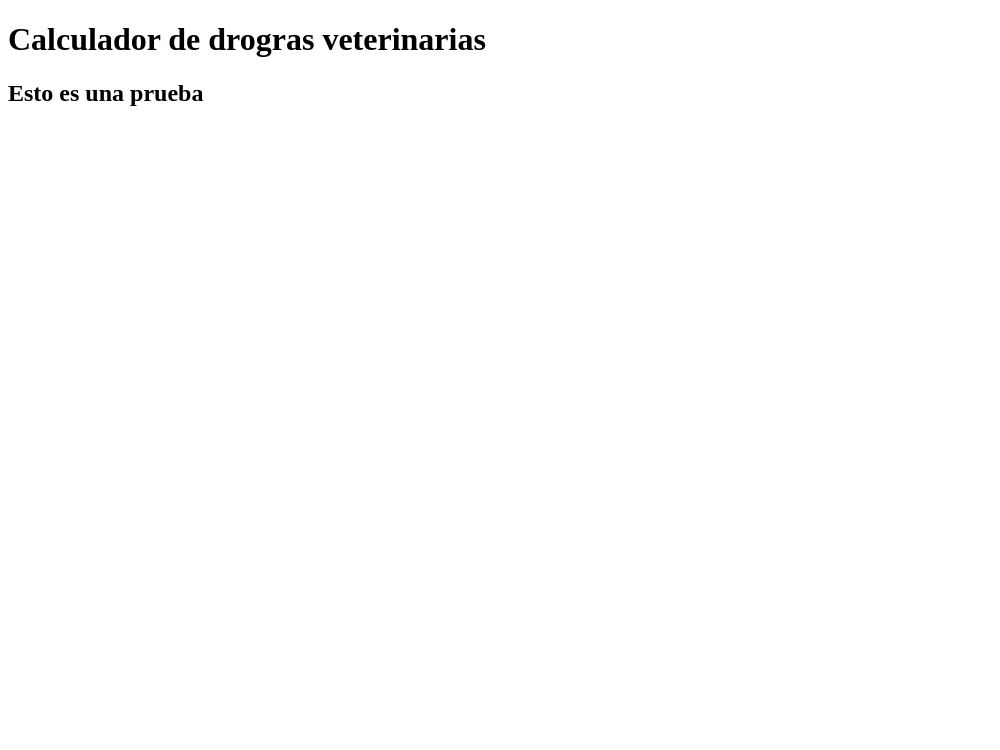
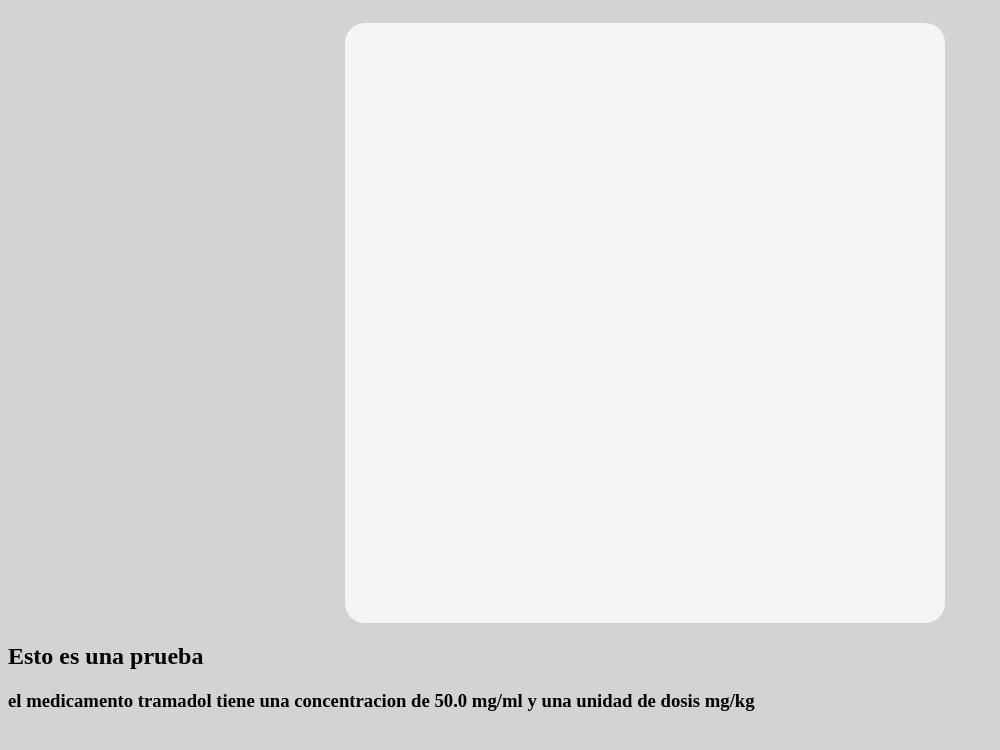
Before and after one commit to peladovelazquez/vet_drug_calculator, a Django app: template vdc_project/calculator/templates/calculator/index.html in a window 1280 px wide. Shown: the top 750 px of the page, without its empty margins (0-1000 px from the left). Run offline with Django 4.2, Linux system fonts and the light colour scheme; the template is opened without the code that fills it: values that come from a table or form of the project are taken from there, others are empty; data comes from the database, SQL or seed files in the repository.

Commit message:
statics files added

```diff
--- /dev/null
+++ b/vdc_project/calculator/static/calculator/css/styles.css
@@ -0,0 +1,21 @@
+body{
+    background-color: lightgray;
+}
+.container {
+    margin: 5px;
+    width: 100%;
+    justify-content: center;
+    display: flex;
+}
+
+.app-container {
+    width: 600px;
+    min-height: 600px;
+    background-color: whitesmoke;
+    border-radius: 20px;
+    margin-top: 15px;
+}
+
+.title-container {
+    height: 20%;
+}
--- a/vdc_project/calculator/templates/calculator/index.html
+++ b/vdc_project/calculator/templates/calculator/index.html
@@ -4,4 +4,7 @@
 
 {% block body%}
     <h2> Esto es una prueba</h2>
+    <h3> el medicamento {{ medicamento.nombre}} tiene una concentracion de {{ medicamento.concentracion}} {{ medicamento.unidad_concentracion}}
+        y una unidad de dosis {{medicamento.unidad_dosis}}
+    </h3>
 {% endblock %}
--- a/vdc_project/calculator/templates/calculator/layout.html
+++ b/vdc_project/calculator/templates/calculator/layout.html
@@ -1,12 +1,26 @@
+{% load static %}
 <!DOCTYPE html>
 <html lang="en">
 <head>
     <meta charset="UTF-8">
     <meta name="viewport" content="width=device-width, initial-scale=1.0">
+    <link href="{% static 'calculator/css/styles.css' %}"  rel="stylesheet">
     <title>{% block title %} {% endblock %}</title>
 </head>
 <body>
-    <h1> Calculador de drogras veterinarias</h1>
+    <div class="container">
+        <div class="app-container">
+            <div class="title-container">
+
+            </div>
+            <div class="form container">
+
+            </div>
+            <div class="result-container">
+
+            </div>
+        </div>
+    </div>
     {% block body%}
     {%endblock%}
 </body>
--- a/vdc_project/calculator/urls.py
+++ b/vdc_project/calculator/urls.py
@@ -2,5 +2,5 @@ from django.urls import path
 from . import views
 
 urlpatterns= [
-    path("", views.index, name="index"),
+    path("", views.layout, name="index"),
 ]
```
Also changed, not shown: vdc_project/calculator/views.py (+5 -3 lines).
